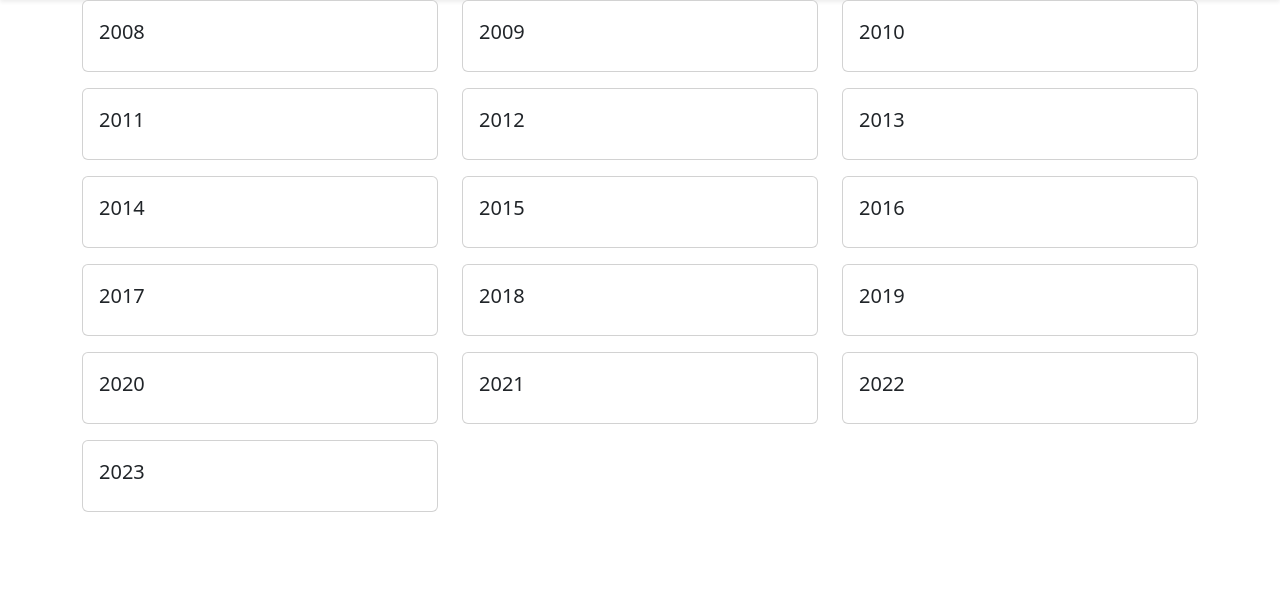
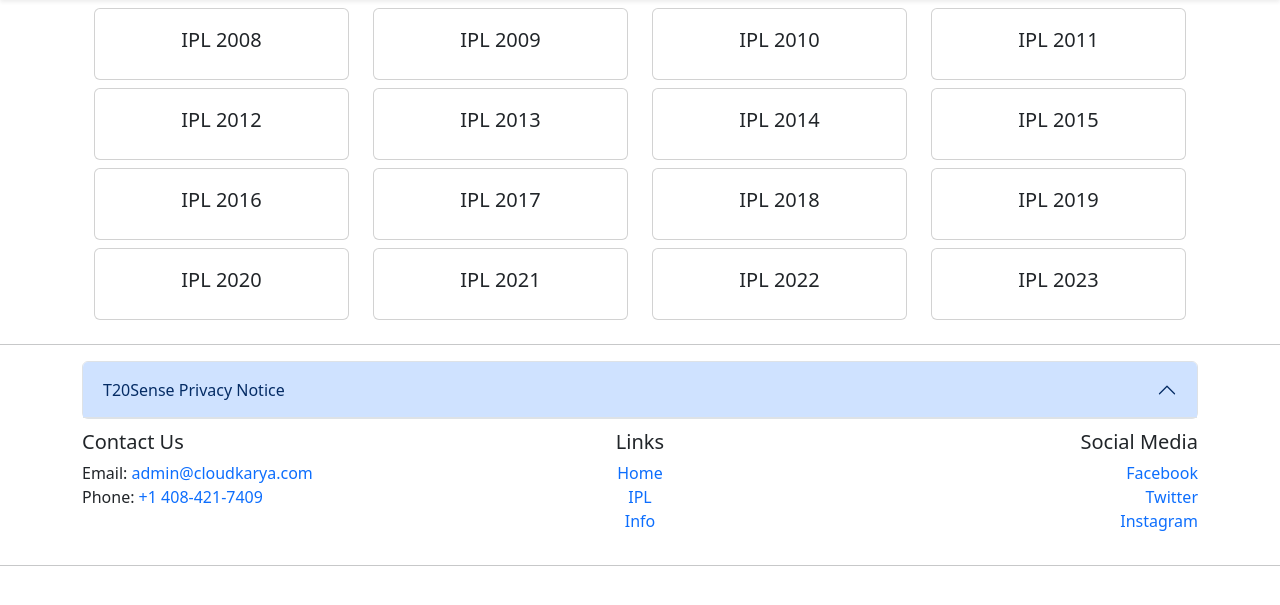
Before and after one commit to AjayRahul1/t20-sense, a FastAPI app: template templates/tournament_home.html in a window 1280 px wide. Shown: the part 58-663 px from the top of the page. Run offline with FastAPI, Linux system fonts and the light colour scheme; the template is opened without the code that fills it, so the values that code supplies are empty; some libraries are stand-ins or nearby versions.

Commit message:
IPL links Added in tournament_home.html
Added routes for links API. get_scorecard route changed to scorecards

```diff
--- a/main.py
+++ b/main.py
@@ -4,18 +4,18 @@ from fastapi.templating import Jinja2Templates
 from starlette.responses import RedirectResponse
 from fastapi.staticfiles import StaticFiles
 import pandas as pd, traceback
-
-# Load .env variables into the environment
-from dotenv import load_dotenv
-load_dotenv()
+import dotenv
 
 from ipl_func import get_particular_match_whole_score, get_match_info, get_team_name_score_ground, get_graphical_stats_from_each_ball_data
-from functionality import get_match_ids_from_series_fast
+from base_functions import get_match_ids_from_series_fast, get_match_data_from_bucket, get_series_data_from_bucket
 from stats import get_man_of_the_match, get_best_shots, fun_best_bowl_peformance, batting_impact_points, bowlers_impact_points, get_ptnship, runs_in_ovs_fig,division_of_runs,DNB,team_squads
 
 app = FastAPI()
 templates = Jinja2Templates(directory="templates")
 app.mount("/static", StaticFiles(directory="static"), name="static")
+
+# Load .env variables into the environment
+dotenv.load_dotenv(".env")
 
 # all_ipl_series_info = get_all_csv_files_from_cloud()
 matches_names_and_ids_dict = {}
@@ -33,7 +33,9 @@ def index(request: Request):
   drdnSerIds = all_ipl_series_ids
   finals_and_champs_df = pd.read_csv('Finals.csv')
   finals_and_champs_df = finals_and_champs_df.to_dict(orient='records')
-  return templates.TemplateResponse("tournament_home.html", {"request": request, "years": all_ipl_series_ids, "finals_and_champs_df":finals_and_champs_df})
+  return templates.TemplateResponse("index.html",
+    {"request": request, "years": all_ipl_series_ids, "finals_and_champs_df": finals_and_champs_df, "tournament_title" : "IPL @ T20Sense"}
+  )
 
 @app.get("/mlc", response_class=HTMLResponse)
 def mlc_home(request: Request):
@@ -48,24 +50,23 @@ def submit_form(series_id: int = Form(...), match_id: int = Form(...)):
   global gbl_series_id, gbl_match_id
   gbl_series_id = series_id
   gbl_match_id = match_id
-  redirect_url = f"/get_scorecard/{series_id}/{match_id}"
+  redirect_url = f"/scorecards/{series_id}/{match_id}"
   return RedirectResponse(url=redirect_url, status_code=303)
 
-@app.get('/api/series-links')
-async def getSeriesLinks():
+@app.get('/api/series-links/{series_title}')
+async def getSeriesLinks(series_title : str):
+  if series_title == "IPL":
     all_series_ids = [313494, 374163, 418064, 466304, 520932, 586733, 695871, 791129, 968923, 1078425, 1131611, 1165643, 1210595, 1249214, 1298423, 1345038]
     st = 2008
     l = []  # l stands for links.
     for i in all_series_ids:
-      l.append({"title" : st, "url" : f"/series/{i}"})
+      l.append({"title" : f"{series_title} {st}", "url" : f"/series/{i}"})
       st = st + 1
-    return l
+  return l
 
 @app.get("/series/{series_id}")
 def seriesPage(series_id: int):
-  import requests
-  url=f"https://hs-consumer-api.espncricinfo.com/v1/pages/series/schedule?lang=en&seriesId={series_id}"
-  reqJSON = requests.get(url).json()
+  reqJSON = get_series_data_from_bucket(series_id=series_id)
   return reqJSON
 
 def updating_match_details_for_refresh(series_id):
@@ -86,9 +87,7 @@ async def ret_match_ids(series_id : int, request : Request):
 
 @app.get("/scorecards/{series_id}/{match_id}", response_class=HTMLResponse)
 async def process(
-    request: Request,
-    series_id: int,
-    match_id: int
+    request: Request, series_id: int, match_id: int
   ):
   try:
     matches_names_and_ids_dict = updating_match_details_for_refresh(series_id)
--- a/templates/tournament_home.html
+++ b/templates/tournament_home.html
@@ -3,7 +3,10 @@
 <head>
   <meta charset="UTF-8">
   <meta name="viewport" content="width=device-width, initial-scale=1.0">
-  <title>Tournament Home</title>
+  <title>
+    {% if tournament_title %}{{ tournament_title }}
+    {% else %} Tournament Home {% endif %}
+  </title>
 
   <!-- Google tag (gtag.js) -->
   <script async src="https://www.googletagmanager.com/gtag/js?id=G-LWDCC125HK"></script>
@@ -22,35 +25,42 @@
   <link href="https://cdn.jsdelivr.net/npm/bootstrap@5.3.1/dist/css/bootstrap.min.css" rel="stylesheet" integrity="sha384-4bw+/aepP/YC94hEpVNVgiZdgIC5+VKNBQNGCHeKRQN+PtmoHDEXuppvnDJzQIu9" crossorigin="anonymous">
   <script src="https://cdn.jsdelivr.net/npm/bootstrap@5.3.1/dist/js/bootstrap.bundle.min.js" integrity="sha384-HwwvtgBNo3bZJJLYd8oVXjrBZt8cqVSpeBNS5n7C8IVInixGAoxmnlMuBnhbgrkm" crossorigin="anonymous"></script>
 
-  <script type="text/javascript" src="static/script.js"></script>
+  <script type="text/javascript" src="script.js"></script>
 </head>
 <body>
+  <!-- Navbar -->
   {% include "layout/navbar.html" %}
+
+  <div class="container mt-2">
     <div class="container">
       <div class="row" id="links-list"></div>
     </div>
+  </div>
+
+  <!-- Footer -->
+  {% include "layout/footer.html" %}
 </body>
 </html>
-
+<!-- Javascript Functions -->
 <script>
   function createCard(link) {
     const card = document.createElement("div");
-    card.className = "col-md-4 mb-3";
+    card.className = "col-md-3 mb-2";
 
     const cardContent = `
     <a class="link-dark link-offset-2-hover link-underline link-underline-opacity-0 link-underline-opacity-100-hover" href="${link.url}">
         <div class="card">
             <div class="card-body">
-                <p class="card-title fs-5">${link.title}</p>
+                <p class="card-title fs-5 text-center">${link.title}</p>
             </div>
         </div>
-    </a>
-    `;
+    </a>`;
 
     card.innerHTML = cardContent;
     return card;
   }
-  fetch("/api/series-links")
+  function getTournamentData(seriesTitle) {
+    fetch("/api/series-links/" + seriesTitle)
         .then(response => response.json())
         .then(links => {
             const linksList = document.getElementById("links-list");
@@ -60,4 +70,6 @@
             });
         })
         .catch(error => console.error("Error fetching links:", error));
+  }
+  getTournamentData("IPL")
 </script>
```
Lines whose indentation alone changed are shown as unchanged.
